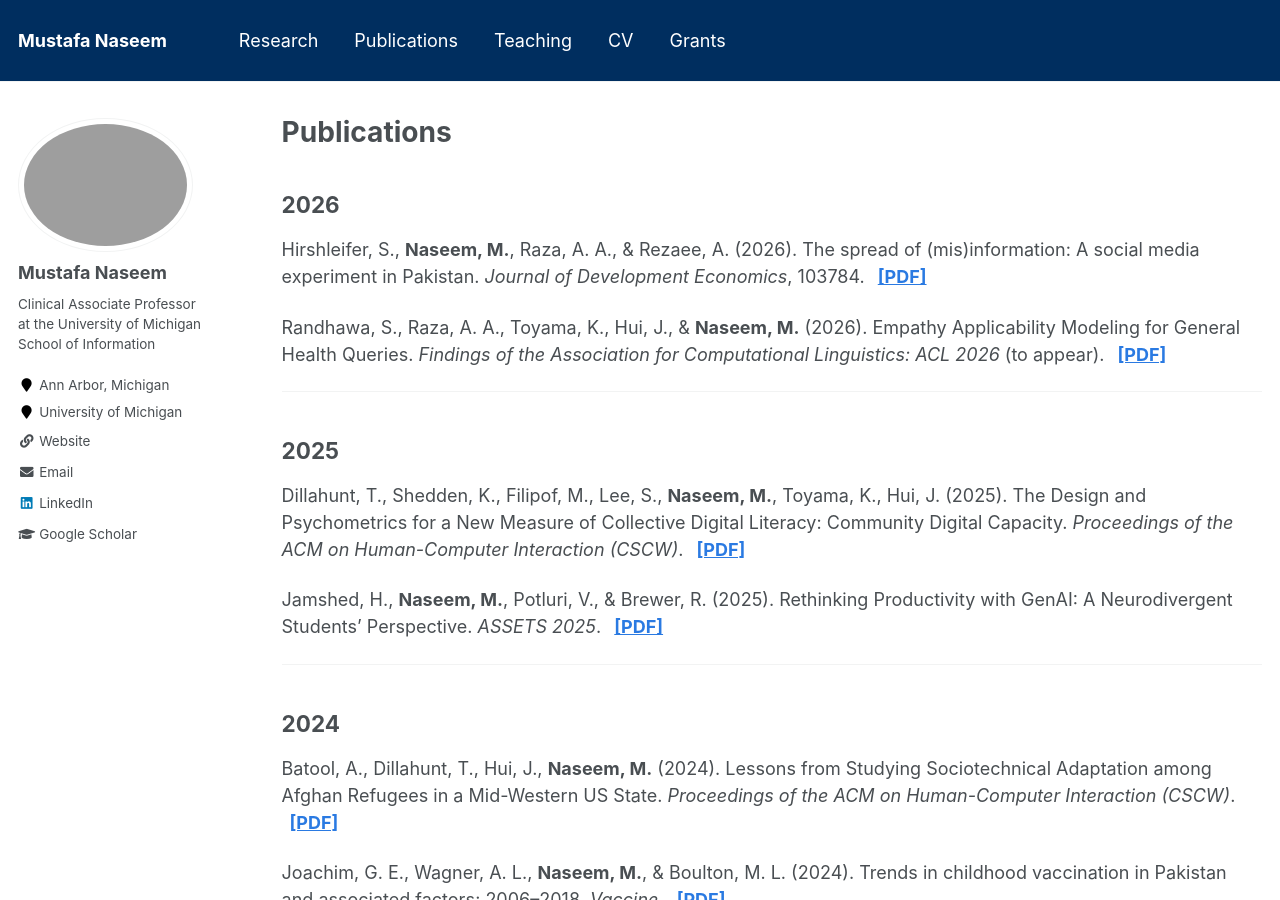
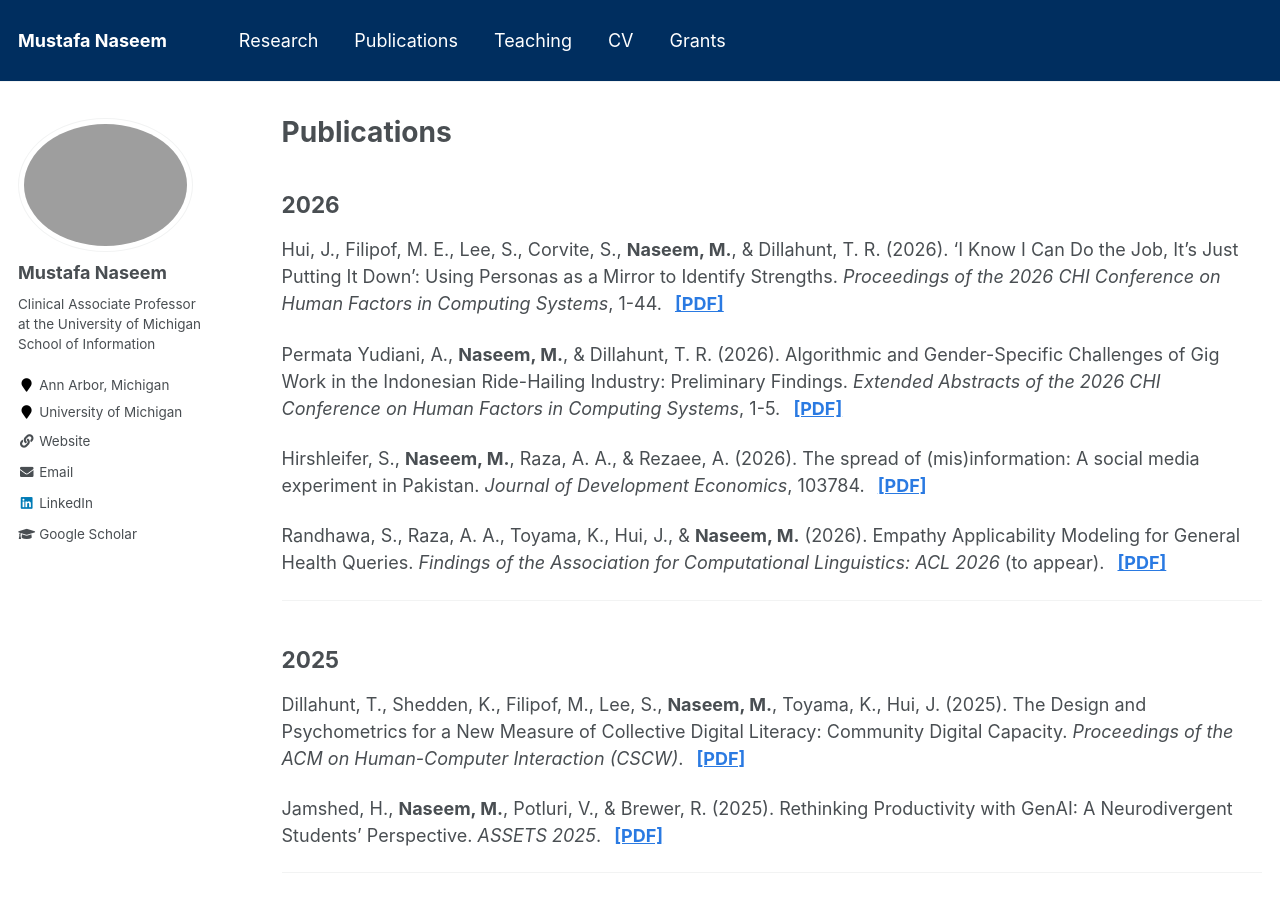
Before and after one commit to mustafanaseem/mustafanaseem.github.io, a Jekyll site: the page built from _pages/publications.md, in a window 1280 px wide and 900 px high. Built offline with Jekyll 4.4.1, drawn with Linux system fonts in a browser that asks for light colours.

Commit message:
Add two CHI 2026 entries to Publications
Add the Hui et al. full paper (Personas as a Mirror) and the Permata
Yudiani et al. extended abstract (Indonesian ride-hailing gig work)
under the 2026 section, ahead of the existing January 2026 entries
since CHI falls in April.

```diff
--- a/_pages/publications.md
+++ b/_pages/publications.md
@@ -20,6 +20,10 @@ author_profile: true
 </style>
 
 ## 2026
+
+Hui, J., Filipof, M. E., Lee, S., Corvite, S., **Naseem, M.**, & Dillahunt, T. R. (2026). 'I Know I Can Do the Job, It's Just Putting It Down': Using Personas as a Mirror to Identify Strengths. *Proceedings of the 2026 CHI Conference on Human Factors in Computing Systems*, 1-44. <a href="/files/2026_CHI_Persona as mirror.pdf" class="pdf-link">[PDF]</a>
+
+Permata Yudiani, A., **Naseem, M.**, & Dillahunt, T. R. (2026). Algorithmic and Gender-Specific Challenges of Gig Work in the Indonesian Ride-Hailing Industry: Preliminary Findings. *Extended Abstracts of the 2026 CHI Conference on Human Factors in Computing Systems*, 1-5. <a href="/files/2026_CHI_EA_AlgorithmicGender Challenges of Gig Work.pdf" class="pdf-link">[PDF]</a>
 
 Hirshleifer, S., **Naseem, M.**, Raza, A. A., & Rezaee, A. (2026). The spread of (mis)information: A social media experiment in Pakistan. *Journal of Development Economics*, 103784. <a href="/files/2026_Mininformation RCT Pakistan.pdf" class="pdf-link">[PDF]</a>
 
```
